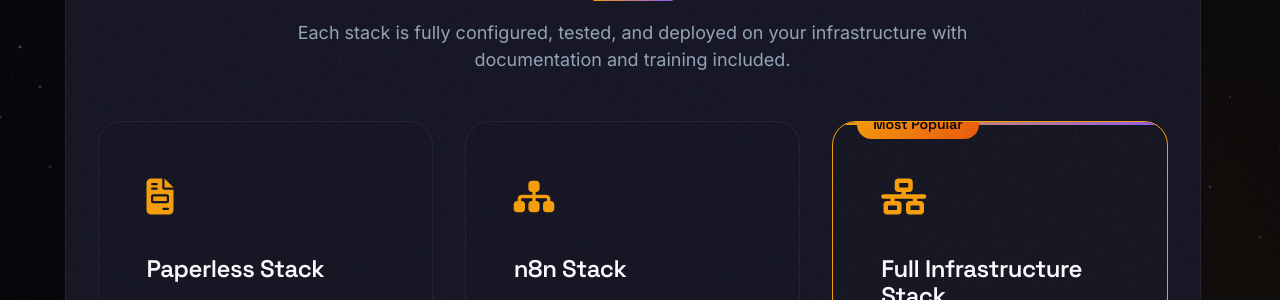
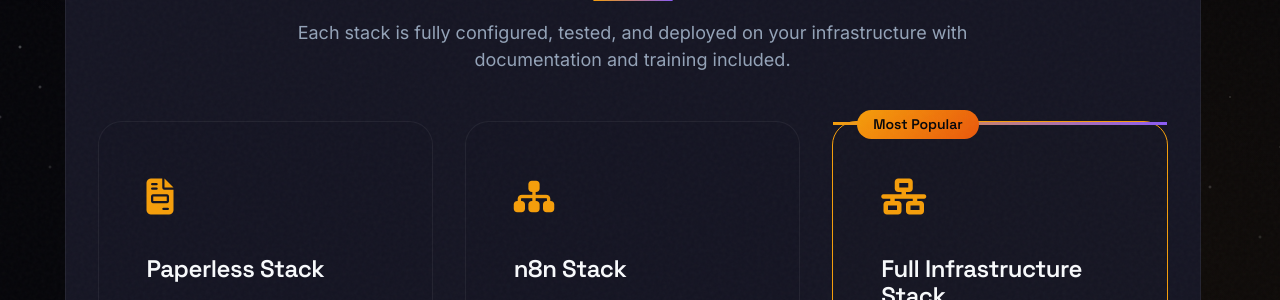
Before and after one commit to andrewtcrooks/andrewtcrooks.github.io, a Jekyll site: the page built from services.html, in a window 1280 px wide. Shown: the part 583-883 px from the top of the page. Built offline with Jekyll 4.4.1, drawn with Linux system fonts in a browser that asks for light colours; some web fonts are replaced.

Commit message:
Fix Most Popular badge being cut off on stack cards

```diff
--- a/_layouts/default.html
+++ b/_layouts/default.html
@@ -31,7 +31,7 @@
         <link rel="stylesheet" href="https://cdnjs.cloudflare.com/ajax/libs/font-awesome/6.4.0/css/all.min.css">
 
         <!-- Main stylesheet -->
-        <link rel="stylesheet" href="{{ '/assets/css/main.css' | relative_url }}?v=5">
+        <link rel="stylesheet" href="{{ '/assets/css/main.css' | relative_url }}?v=6">
 
         <link rel="icon" type="image/x-icon" href="/assets/images/logo_color/favicon.ico">
         <link rel="icon" type="image/png" sizes="32x32" href="/assets/images/logo_color/favicon-32x32.png">
--- a/assets/css/main.css
+++ b/assets/css/main.css
@@ -1053,7 +1053,7 @@
     padding: var(--space-2xl);
     position: relative;
     transition: var(--transition);
-    overflow: hidden;
+    overflow: visible;
 }
 
 .stack-card::before {
```
